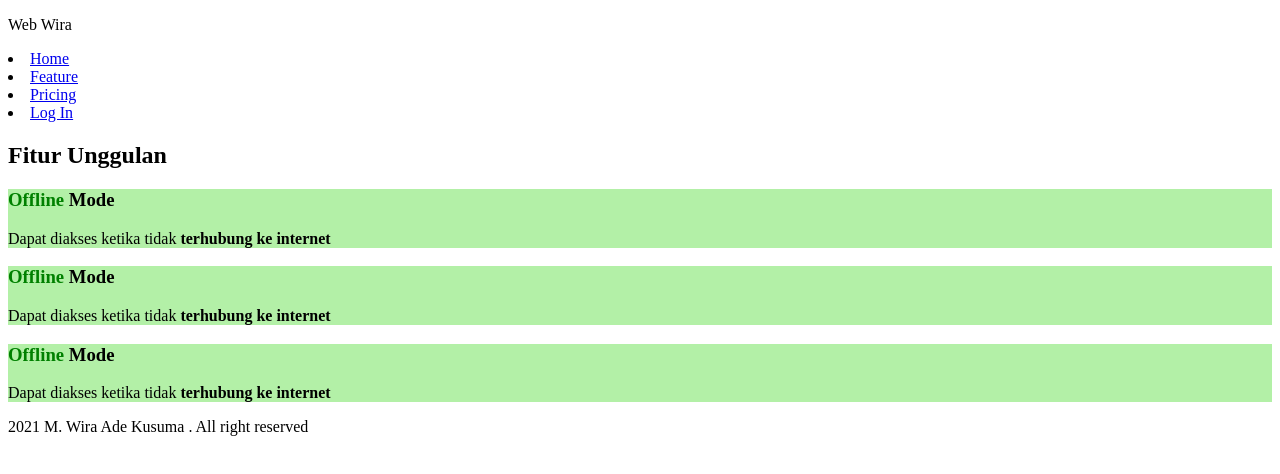
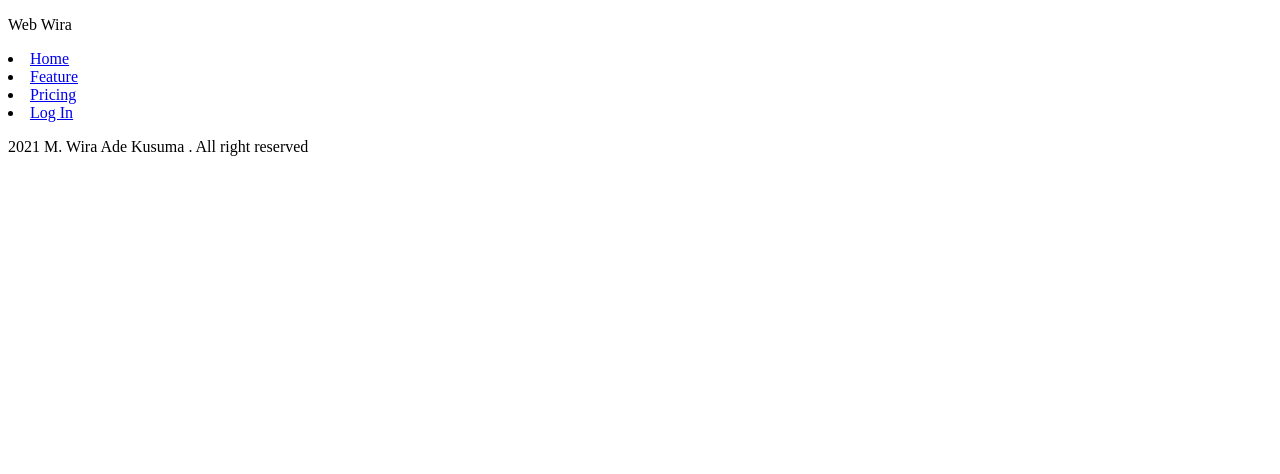
Before and after one commit to muhammadkusuma/belajar-css, a plain HTML site: page feature.html in a window 1280 px wide. Drawn offline with Linux system fonts and the light colour scheme.

Commit message:
Width dan Height

```diff
--- a/feature.html
+++ b/feature.html
@@ -25,33 +25,6 @@
         </li>
     </nav>
 
-    <section>
-        <h1>Fitur Unggulan</h1>
-    <div class="feature">
-        <h3>
-            <font color="green">Offline</font>  Mode
-        </h3>
-        <p>
-            Dapat diakses ketika tidak <strong>terhubung ke internet</strong>
-        </p>
-    </div>
-    <div class="feature">
-        <h3>
-            <font color="green">Offline</font>  Mode
-        </h3>
-        <p>
-            Dapat diakses ketika tidak <strong>terhubung ke internet</strong>
-        </p>
-    </div>
-    <div class="feature">
-        <h3>
-            <font color="green">Offline</font>  Mode
-        </h3>
-        <p>
-            Dapat diakses ketika tidak <strong>terhubung ke internet</strong>
-        </p>
-    </div>
-    </section>
 
 
 
--- a/style/main.css
+++ b/style/main.css
@@ -1,4 +1,5 @@
-
-.feature{
-    background-color:rgb(179, 240, 167);
+.header{
+    width: 100%;
+    overflow: hidden;
+    background: rgb(167, 167, 167);
 }
```
Also changed, not shown: index.html (+4 -4 lines).
